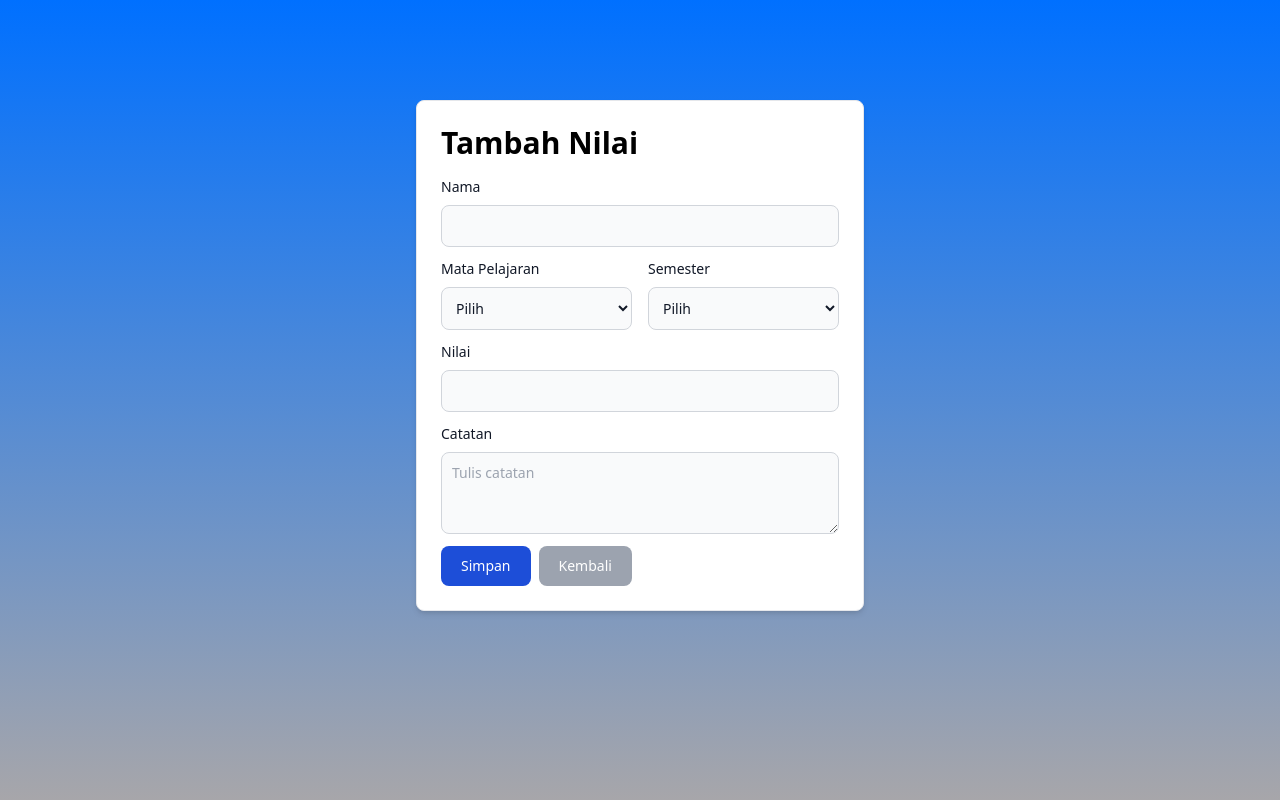
After one commit to FauzanFL/website-raport, a PHP site: page /tambah-nilai.html in a window 1280 px wide. The commit adds this page. Run offline with PHP 8.4, Linux system fonts and the light colour scheme; some libraries are stand-ins or nearby versions.

Commit message:
docs: menambah file tambah-nilai.html

```diff
--- /dev/null
+++ b/src/styles/common.css
@@ -0,0 +1,16 @@
+html {
+  height: 100%;
+}
+
+body {
+  background: rgb(167, 166, 170);
+  background: linear-gradient(
+    360deg,
+    rgba(167, 166, 170, 1) 0%,
+    rgba(0, 112, 255, 1) 100%
+  );
+}
+
+main {
+  margin: 100px auto;
+}
--- /dev/null
+++ b/tambah-nilai.html
@@ -0,0 +1,80 @@
+<!DOCTYPE html>
+<html lang="en">
+
+<head>
+    <meta charset="UTF-8">
+    <meta http-equiv="X-UA-Compatible" content="IE=edge">
+    <meta name="viewport" content="width=device-width, initial-scale=1.0">
+    <title>Tambah Nilai</title>
+    <link rel="shortcut icon" href="src/assets/favicon.ico" type="image/x-icon">
+    <link rel="stylesheet" href="src/styles/common.css">
+    <script src="https://cdn.tailwindcss.com"></script>
+</head>
+
+<body>
+    <main class="max-w-md">
+        <div class="p-6 bg-white border border-gray-200 rounded-lg shadow-md dark:bg-gray-800 dark:border-gray-700">
+            <h1 class="text-3xl font-bold mb-4">Tambah Nilai</h1>
+
+            <form>
+                <div class="mb-3">
+                    <label for="nama" class="block mb-2 text-sm font-medium text-gray-900 dark:text-white">Nama</label>
+                    <input type="nama" id="nama"
+                        class="bg-gray-50 border border-gray-300 text-gray-900 text-sm rounded-lg focus:ring-blue-500 focus:border-blue-500 block w-full p-2.5 dark:bg-gray-700 dark:border-gray-600 dark:placeholder-gray-400 dark:text-white dark:focus:ring-blue-500 dark:focus:border-blue-500"
+                        required>
+                </div>
+                <div class="grid grid-cols-2 gap-4 mb-3">
+                    <div>
+                        <label for="mapel" class="block mb-2 text-sm font-medium text-gray-900 dark:text-white">Mata
+                            Pelajaran</label>
+                        <select id="mapel"
+                            class="bg-gray-50 border border-gray-300 text-gray-900 text-sm rounded-lg focus:ring-blue-500 focus:border-blue-500 block w-full p-2.5 dark:bg-gray-700 dark:border-gray-600 dark:placeholder-gray-400 dark:text-white dark:focus:ring-blue-500 dark:focus:border-blue-500">
+                            <option selected>Pilih</option>
+                            <option value="">Matematika</option>
+                            <option value="">IPA</option>
+                            <option value="">IPS</option>
+                        </select>
+                    </div>
+                    <div>
+                        <label for="semester"
+                            class="block mb-2 text-sm font-medium text-gray-900 dark:text-white">Semester</label>
+                        <select id="semester"
+                            class="bg-gray-50 border border-gray-300 text-gray-900 text-sm rounded-lg focus:ring-blue-500 focus:border-blue-500 block w-full p-2.5 dark:bg-gray-700 dark:border-gray-600 dark:placeholder-gray-400 dark:text-white dark:focus:ring-blue-500 dark:focus:border-blue-500">
+                            <option selected>Pilih</option>
+                            <option value="">1</option>
+                            <option value="">2</option>
+                            <option value="">3</option>
+                            <option value="">4</option>
+                            <option value="">5</option>
+                            <option value="">6</option>
+                        </select>
+                    </div>
+                </div>
+                <div class="mb-3">
+                    <label for="nilai"
+                        class="block mb-2 text-sm font-medium text-gray-900 dark:text-white">Nilai</label>
+                    <input type="nilai" id="nilai"
+                        class="bg-gray-50 border border-gray-300 text-gray-900 text-sm rounded-lg focus:ring-blue-500 focus:border-blue-500 block w-full p-2.5 dark:bg-gray-700 dark:border-gray-600 dark:placeholder-gray-400 dark:text-white dark:focus:ring-blue-500 dark:focus:border-blue-500"
+                        required>
+                </div>
+                <div class="mb-3">
+                    <label for="catatan"
+                        class="block mb-2 text-sm font-medium text-gray-900 dark:text-white">Catatan</label>
+                    <textarea id="catatan" rows="3"
+                        class="block p-2.5 w-full text-sm text-gray-900 bg-gray-50 rounded-lg border border-gray-300 focus:ring-blue-500 focus:border-blue-500 dark:bg-gray-700 dark:border-gray-600 dark:placeholder-gray-400 dark:text-white dark:focus:ring-blue-500 dark:focus:border-blue-500"
+                        placeholder="Tulis catatan"></textarea>
+                </div>
+
+                <div class="flex">
+                    <button type="submit"
+                        class="text-white bg-blue-700 hover:bg-blue-800 focus:ring-4 focus:outline-none focus:ring-blue-300 font-medium rounded-lg text-sm w-full sm:w-auto px-5 py-2.5 text-center dark:bg-blue-600 dark:hover:bg-blue-700 dark:focus:ring-blue-800">Simpan</button>
+                    <a href="nilai.html" type="kembali"
+                        class="text-white bg-gray-400 hover:bg-gray-500 mx-2 focus:ring-4 focus:outline-none focus:ring-gray-300 font-medium rounded-lg text-sm w-full sm:w-auto px-5 py-2.5 text-center dark:bg-gray-600 dark:hover:bg-gray-700 dark:focus:ring-gray-800">Kembali</a>
+
+                </div>
+            </form>
+        </div>
+    </main>
+</body>
+
+</html>
```
Also changed, not shown: dashboard.html (+8 -9 lines), nilai.html (+7 -8 lines), src/styles/login.css (+1 -13 lines), src/styles/style.css (+1 -13 lines).
